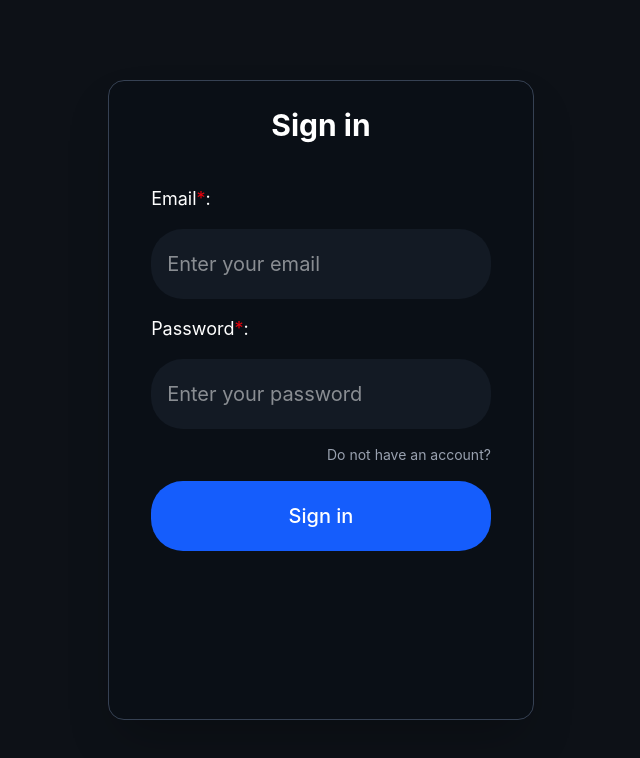
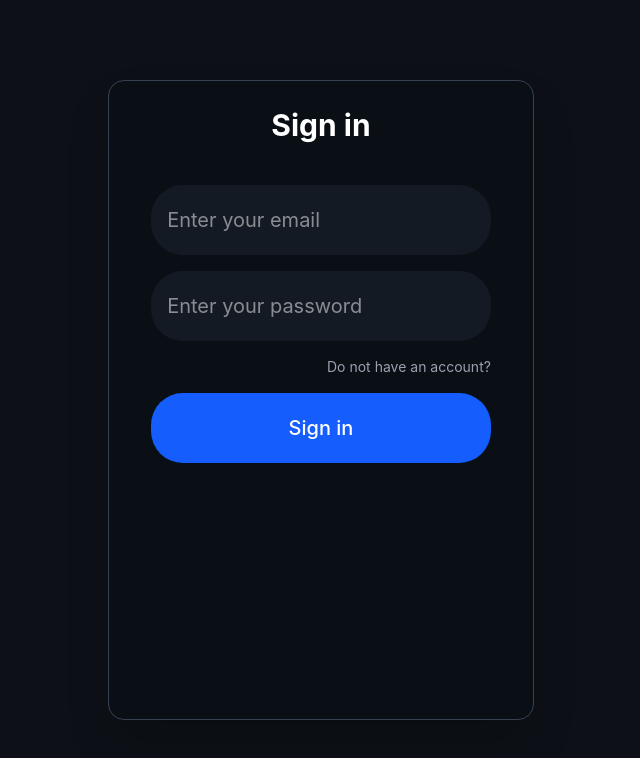
Before and after one commit to rigby200602/expense-tracking, a React (Vite) app: page /sign-in in a window 1280 px wide. Shown: the top 758 px of the page, without its empty margins (319-959 px from the left). Built offline with nearby package versions, Linux system fonts and the light colour scheme.

Commit message:
fix: remove label

```diff
--- a/src/pages/SignIn.tsx
+++ b/src/pages/SignIn.tsx
@@ -6,7 +6,6 @@ const SignIn = () => {
       <div className="flex flex-col bg-[#0A0F16] border border-gray-700 rounded-2xl shadow-2xl w-1/3 h-4/5 py-[2%]">
         <p className="text-center text-3xl font-bold">Sign in</p>
         <div className="flex flex-col h-full my-[10%] mx-[10%] text-xl gap-4">
-            <label className="text-lg">Email<span className="text-red-600">*</span>:</label>
             <input
               id="email"
               type="email"
@@ -15,7 +14,6 @@ const SignIn = () => {
               autoComplete="email"
               className="rounded-4xl px-4 bg-[#131A24] w-full h-[15%] outline-0"
             />
-            <label className="text-lg">Password<span className="text-red-600">*</span>:</label>
             <input
               id="password"
               type="password"
--- a/src/pages/SignUp.tsx
+++ b/src/pages/SignUp.tsx
@@ -5,7 +5,7 @@ const SignIn = () => {
     <div className="hidden lg:flex justify-center items-center text-white h-screen my-auto">
       <div className="flex flex-col bg-[#0A0F16] border border-gray-700 rounded-2xl shadow-2xl w-1/3 h-4/5 py-[2%]">
         <p className="text-center text-3xl font-bold">Sign up</p>
-        <div className="flex flex-col h-full my-[10%] mx-[10%] text-xl gap-4">
+        <div className="flex flex-col h-full m-[10%] text-xl gap-4">
             <input
               id="email"
               type="email"
```
